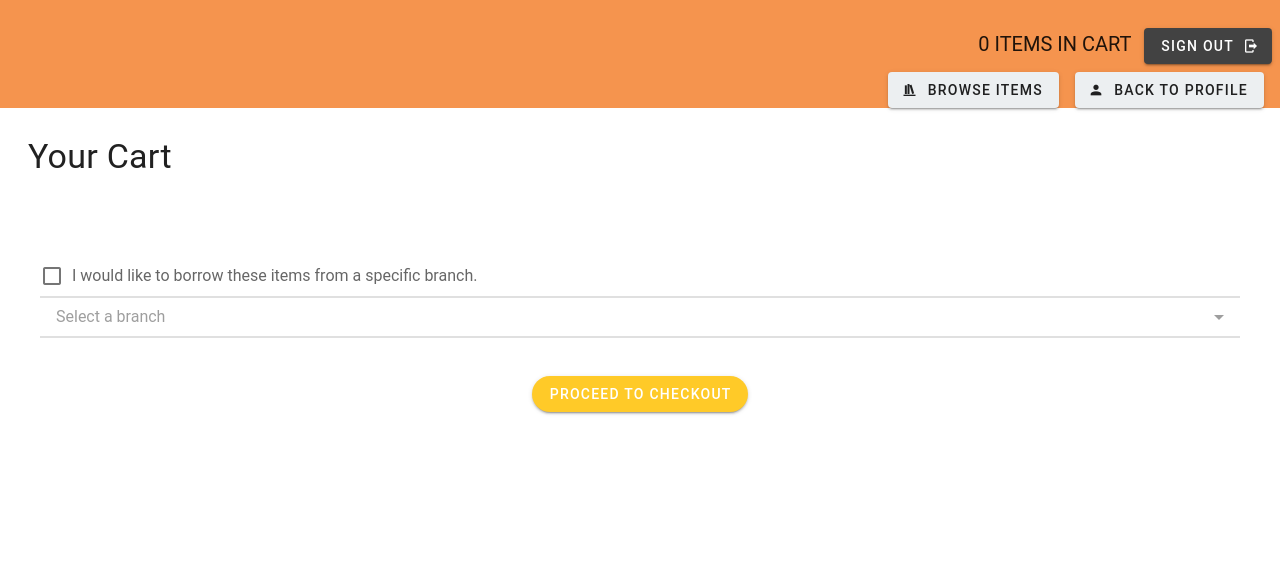
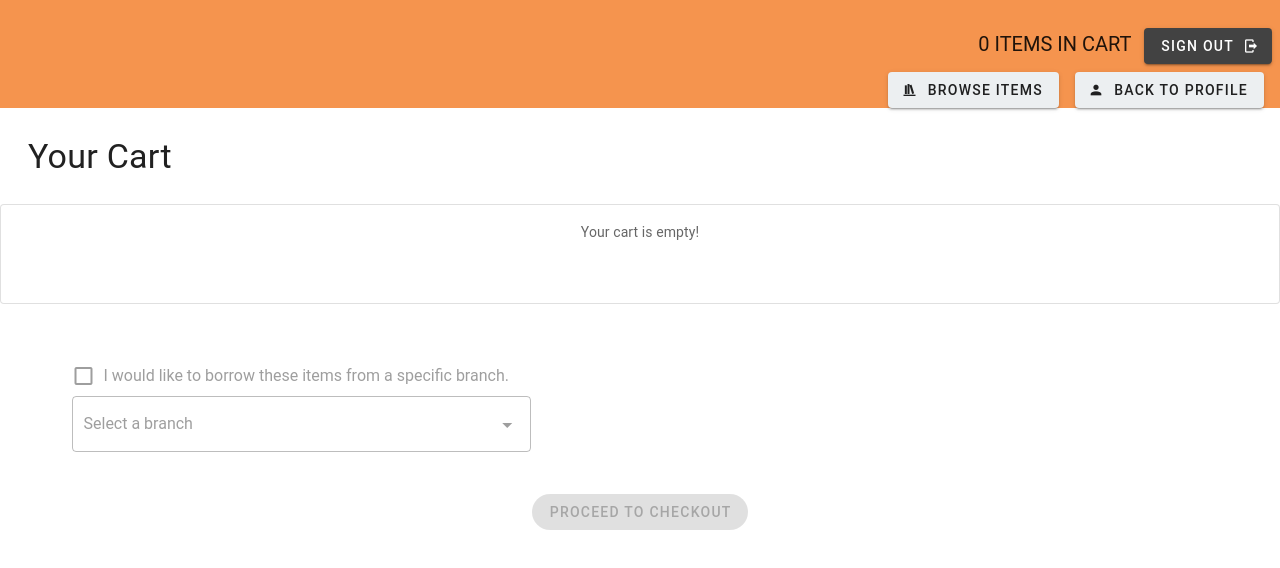
Before and after one commit to velvetarchangel/Library_Full_Stack_App, a Vue app in the folder client-vue/: page /profile/1 in a window 1280 px wide. Both pictures are taken after a click on the button "VIEW CART". Shown: the top 568 px of the page. Built offline with nearby package versions, Linux system fonts and the light colour scheme.

Commit message:
Disabled transaction buttons when cart is empty

```diff
--- a/client-vue/src/views/Cart.vue
+++ b/client-vue/src/views/Cart.vue
@@ -16,6 +16,12 @@
 			<v-card flat class="ma-7" max-width="1450">
 				<h4 class="display-1">Your Cart</h4>
 			</v-card>
+			<div v-if="!this.cart.length">
+				<v-card outlined class="mx-auto" max-width="1450" height="100">
+					<v-card-text class="text-center"> Your cart is empty! </v-card-text>
+				</v-card>
+			</div>
+			<div v-else>
 				<div v-for="(item, index) in cart" :key="index">
 					<v-card outlined class="mx-auto" max-width="1450">
 						<v-card-title>
@@ -80,28 +86,37 @@
 						</v-card-actions>
 					</v-card>
 				</div>
+			</div>
 			<v-card flat>
 				<v-card-text>
-					<v-container fluid>
-						<v-col width="800">
+					<v-container>
+						<v-col cols="10" sm="5">
 							<v-checkbox
 								label="I would like to borrow these items from a specific branch."
+								:disabled="!this.cart.length"
 								color="red"
 								hide-details
 								@click="notInBranch = !notInBranch"
 							></v-checkbox>
-							<v-overflow-btn
-								width="400"
-								class="my-2"
+							<v-select
+								class="mt-2"
+								v-model="branch"
+								outlined
 								:items="this.branches"
 								label="Select a branch"
 								:disabled="notInBranch == false"
-								dense
-								@click="log()"
-							></v-overflow-btn>
+								hint="*Required"
+							></v-select>
 						</v-col>
 						<div class="text-center">
-							<v-btn rounded color="amber lighten-1" dark @click="checkout()">
+							<v-btn
+								rounded
+								color="amber lighten-1"
+								:disabled="
+									!this.cart.length || (this.notInBranch && this.branch == 0)
+								"
+								@click="checkout()"
+							>
 								Proceed to Checkout
 							</v-btn>
 						</div>
@@ -138,14 +153,13 @@ export default {
 			//console.log("cart says:" + item.copies);
 		},
 		checkout() {},
-		log(item) {
-			this.branch = item;
-			console.log();
+		log() {
+			//this.branch = item;
+			console.log(this.branch);
 		},
-		/*	},
+	},
 	mounted: function () {
-		this.log();
-*/
+		//this.log();
 	},
 };
 </script>
--- a/client-vue/src/views/Items.vue
+++ b/client-vue/src/views/Items.vue
@@ -158,7 +158,7 @@ export default {
 						}
 					}
 				}
-				console.log(this.items);
+				//console.log(this.items);
 				//this.hasBeenVisited = true;
 				//this.itemsPageInitialized = true;
 			}
```
Lines whose indentation alone changed are shown as unchanged.
